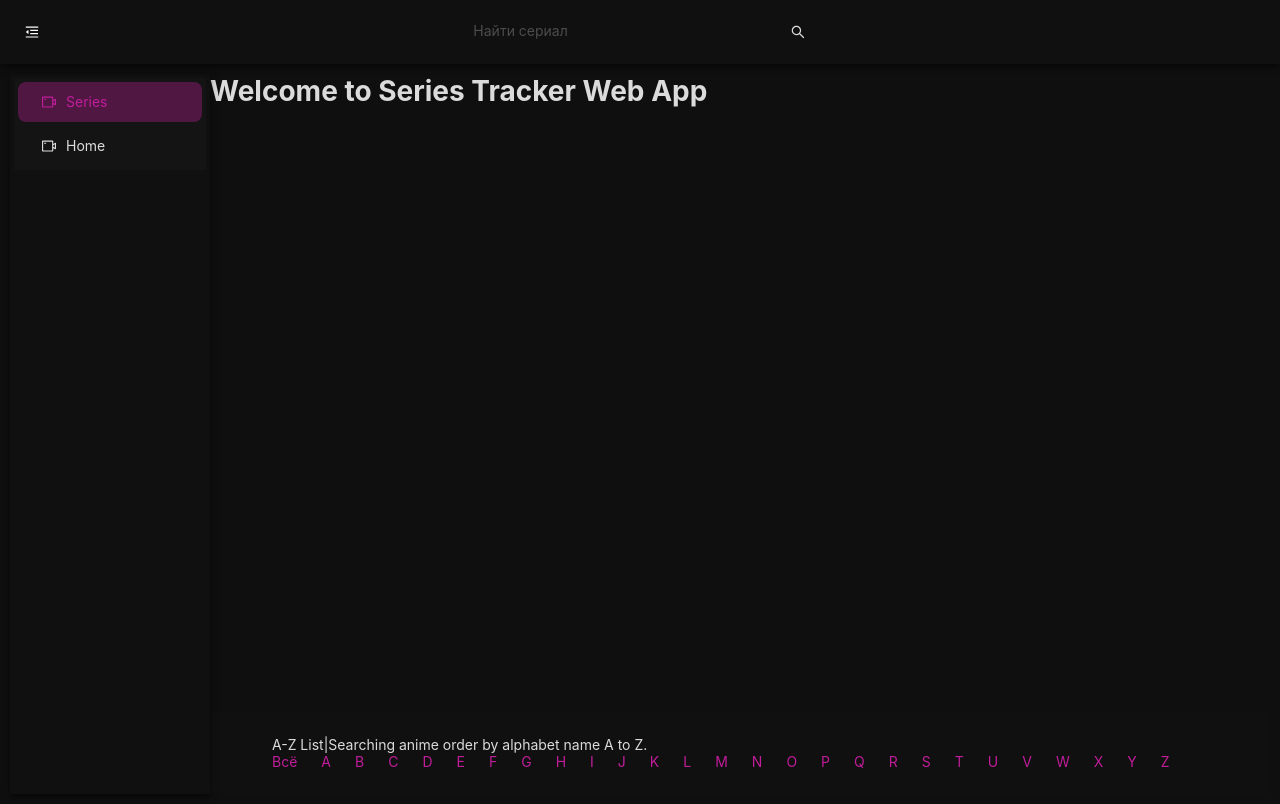
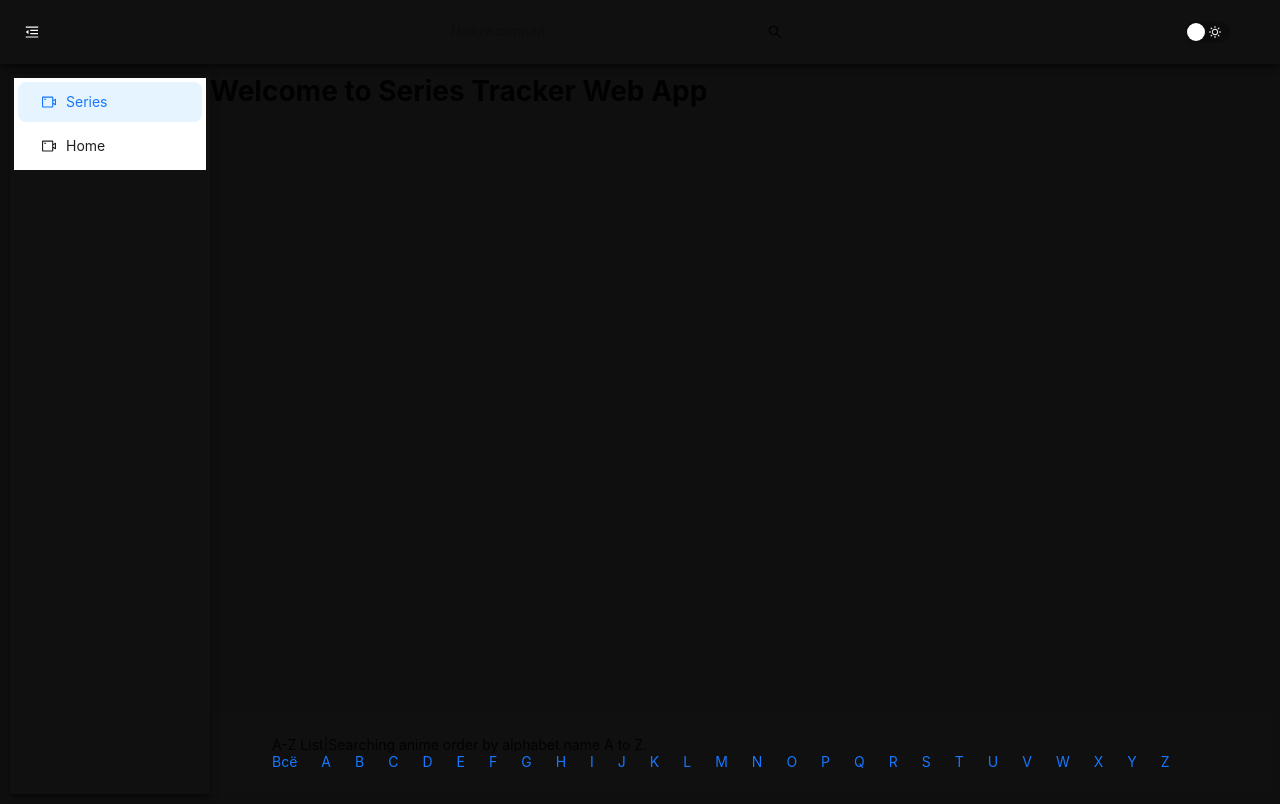
Before and after one commit to DeMoNicKer-V/SeriesTracker.WebApp, a Next.js app in the folder client/: page / in a window 1280 px wide. Built offline with nearby package versions, Linux system fonts and the light colour scheme.

Commit message:
Made a theme switcher.

```diff
--- a/client/app/layout.tsx
+++ b/client/app/layout.tsx
@@ -1,12 +1,14 @@
 "use client";
 import React, { useState } from "react";
 import "./globals.css";
-import { Button, ConfigProvider, Layout, Menu, theme } from "antd";
+import { Button, ConfigProvider, Layout, Menu, Switch, theme } from "antd";
 
 import {
     MenuFoldOutlined,
     MenuUnfoldOutlined,
     VideoCameraOutlined,
+    MoonOutlined,
+    SunOutlined,
 } from "@ant-design/icons";
 import { Footer } from "antd/es/layout/layout";
 import Link from "next/link";
@@ -49,10 +51,10 @@ export default function RootLayout({
                     <div id={"__layout"}>
                         <ConfigProvider
                             theme={{
-                                token: currentTheme ? lightTheme : darkTheme,
+                                token: currentTheme ? darkTheme : lightTheme,
                                 algorithm: currentTheme
-                                    ? theme.defaultAlgorithm
-                                    : theme.darkAlgorithm,
+                                    ? theme.darkAlgorithm
+                                    : theme.defaultAlgorithm,
 
                                 components: darkThemeLayout,
                             }}
@@ -95,6 +97,13 @@ export default function RootLayout({
                                     <div className="spacer" />
                                     <SearchBar />
                                     <div className="spacer" />
+                                    <Switch
+                                        checkedChildren={<MoonOutlined />}
+                                        unCheckedChildren={<SunOutlined />}
+                                        onChange={(checked: any) => {
+                                            setCurrentTheme(checked);
+                                        }}
+                                    />
                                 </Header>
                                 <Layout
                                     style={{
@@ -117,7 +126,6 @@ export default function RootLayout({
                                         }}
                                     >
                                         <Menu
-                                            borde
                                             mode="inline"
                                             defaultSelectedKeys={["series"]}
                                             items={[
```
